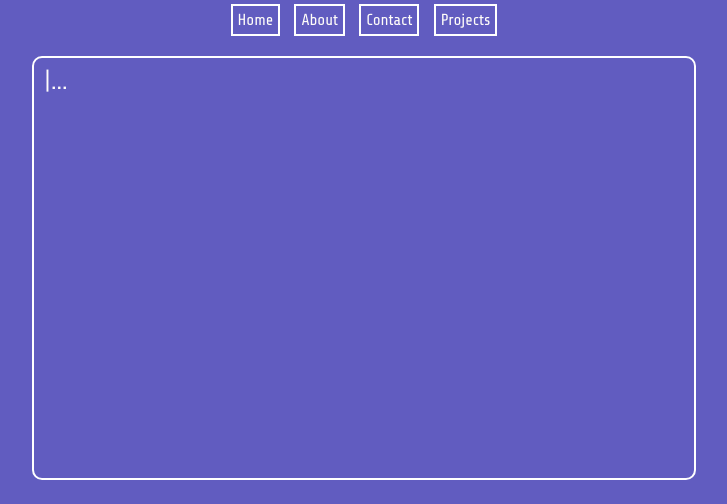
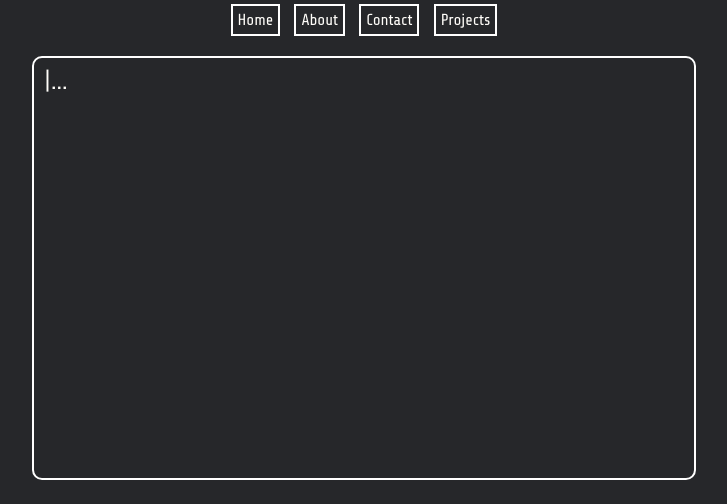
Before and after one commit to BeardedWrench/Port, a plain HTML site: page index.html in a window 1280 px wide. Shown: the part 107-611 px from the top of the page, without its empty margins (276-1003 px from the left). Drawn offline with Linux system fonts and the light colour scheme.

Commit message:
undo test

```diff
--- a/styles.css
+++ b/styles.css
@@ -25,8 +25,7 @@ time, mark, audio, video {
 }
 body{
     color:#fffdf9;
-    /*background-color: #26272a;*/
-    background-color:#615cc0;
+    background-color: #26272a;
 }
 a{
     color:#fffdf9;
```
